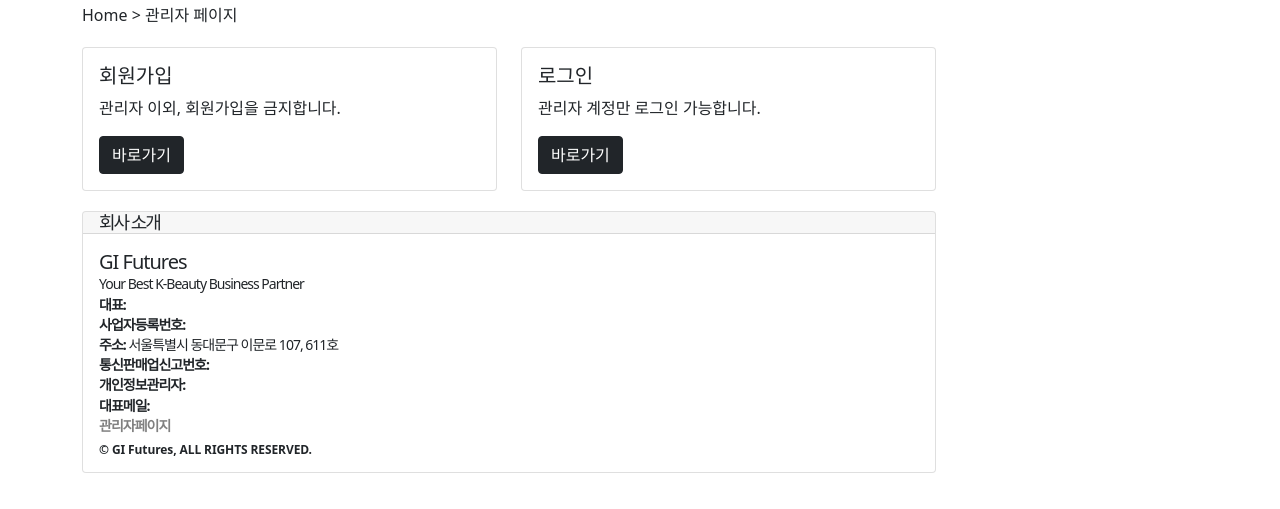
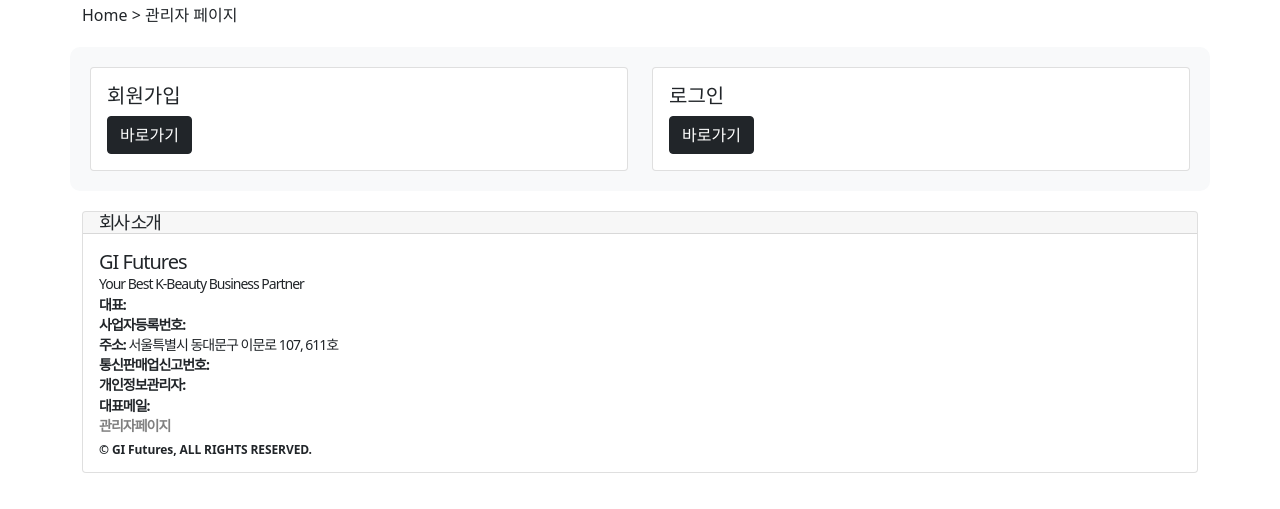
Before and after one commit to HyungminLee-97/kbeauty-code, a plain HTML site: page public/admin.html in a window 1280 px wide. Shown: the part 199-708 px from the top of the page. Drawn offline with nearby package versions, Linux system fonts and the light colour scheme.

Commit message:
어드민 페이지 수정

```diff
--- a/public/admin.html
+++ b/public/admin.html
@@ -121,13 +121,12 @@
     </div>
 
     <!-- 관리자 컨트롤 영역 -->
-    <div class="container" style="display: flex; margin-top: 20px;">
+    <div class="container custom-container" style="margin-top: 20px;">
         <div class="row">
             <div class="col-sm-6 mb-3 mb-sm-0" id="signin">
               <div class="card">
                 <div class="card-body">
                   <h5 class="card-title">회원가입</h5>
-                  <p class="card-text">관리자 이외, 회원가입을 금지합니다.</p>
                   <a href="signin.html" class="btn btn-dark">바로가기</a>
                 </div>
               </div>
@@ -136,7 +135,6 @@
               <div class="card">
                 <div class="card-body">
                   <h5 class="card-title">로그인</h5>
-                  <p class="card-text">관리자 계정만 로그인 가능합니다.</p>
                   <a href="login.html" class="btn btn-dark">바로가기</a>
                 </div>
               </div>
@@ -153,7 +151,6 @@
                 <div class="card">
                   <div class="card-body">
                     <h5 class="card-title">고객문의</h5>
-                    <p class="card-text">고객 문의 내역을 확인할 수 있습니다.</p>
                     <a href="request-list.html" class="btn btn-dark">바로가기</a>
                   </div>
                 </div>
@@ -162,11 +159,12 @@
                 <div class="card">
                   <div class="card-body">
                     <h5 class="card-title">뉴스업로드</h5>
-                    <p class="card-text">뉴스 업로드를 위한 페이지 입니다.</p>
                     <a href="news-upload.html" class="btn btn-dark">바로가기</a>
                   </div>
                 </div>
-    </div>
+              </div>
+        </div>
+        </div>
 
     <!-- footer -->
     <div class="container">
```
